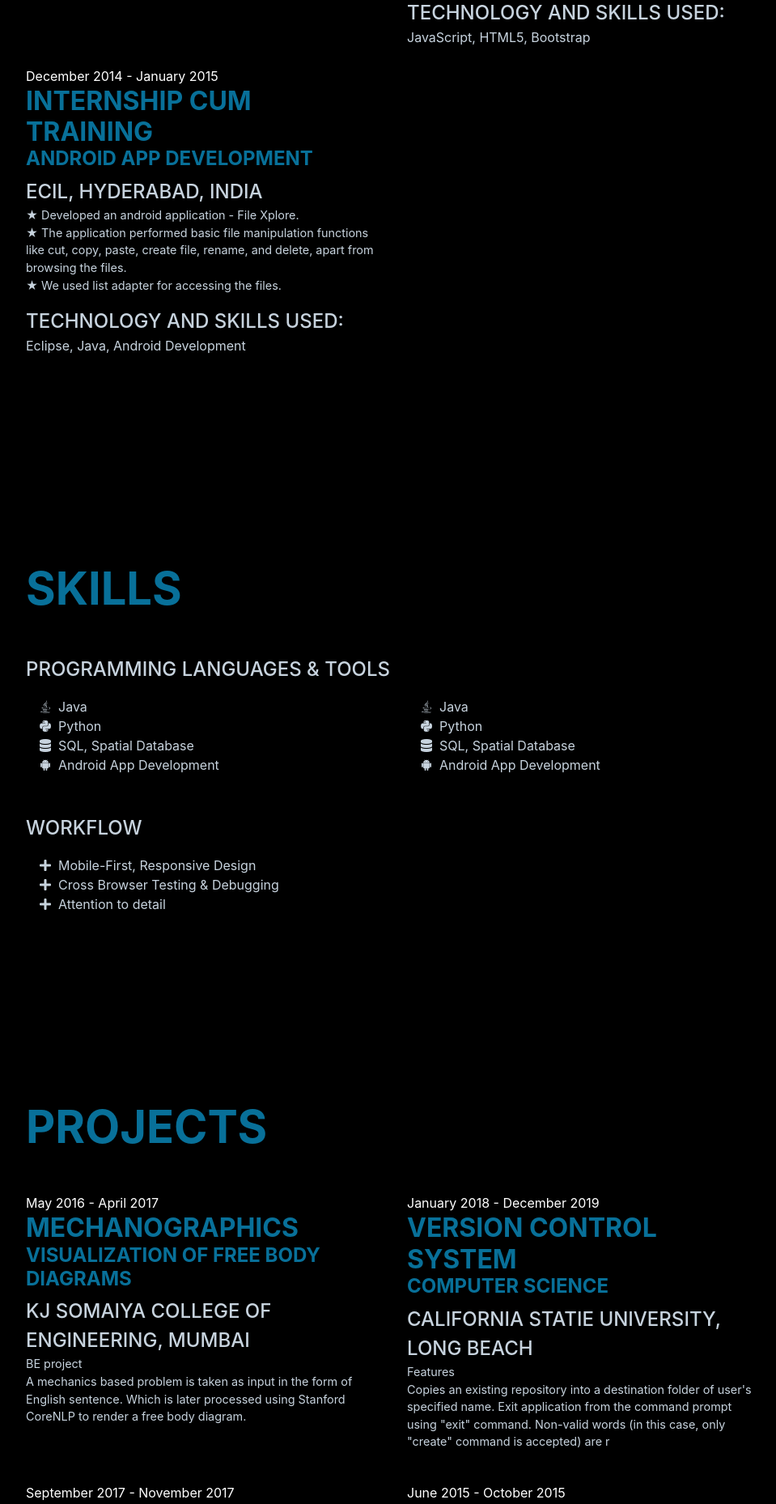
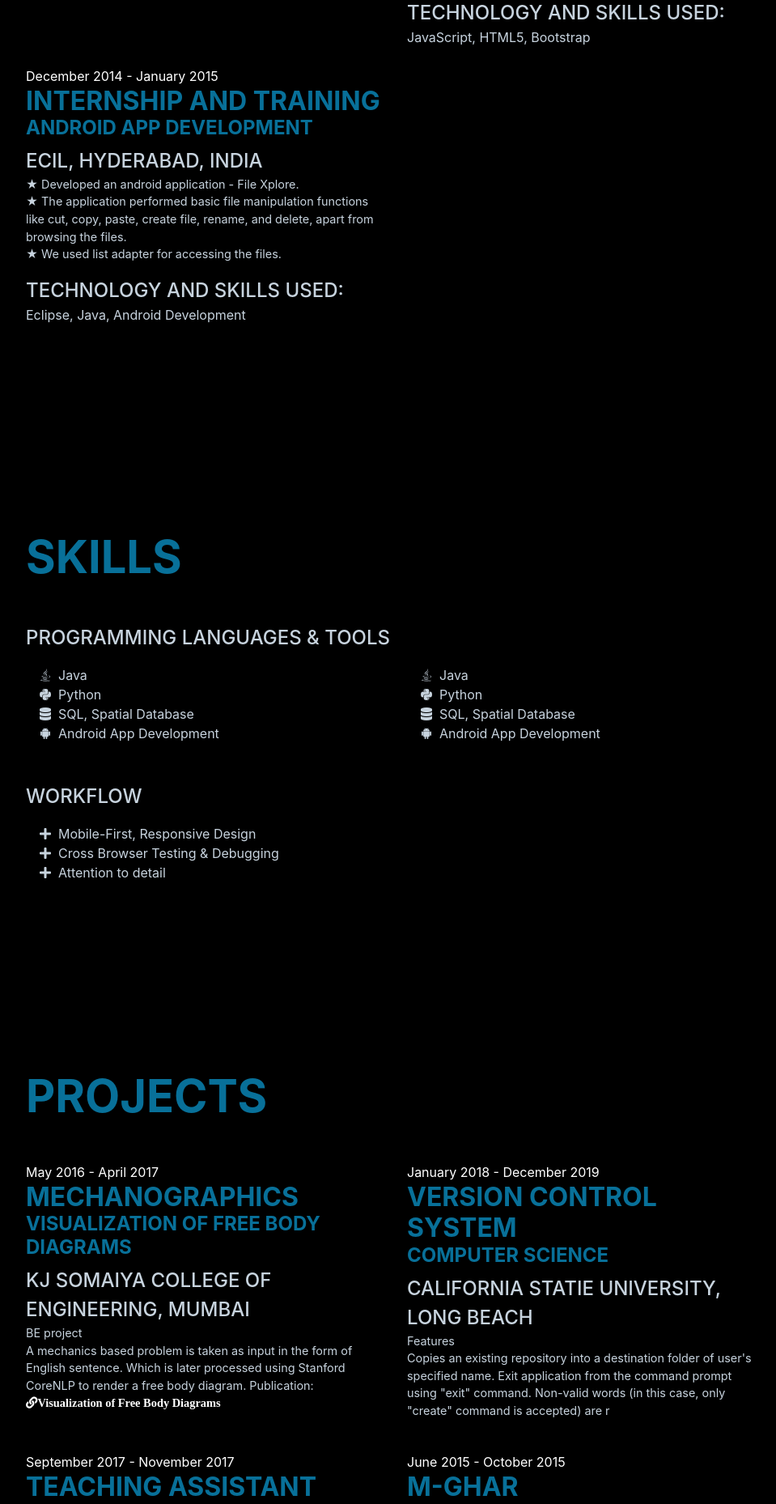
Before and after one commit to Inolas/inolas, a React (Create React App) app: page / in a window 1280 px wide. Shown: the part 2505-4363 px from the top of the page at 81% size, without its empty margins (288-1247 px from the left). Built offline with nearby package versions, Linux system fonts and the light colour scheme; a web font is replaced by a local one.

Commit message:
inolas to inoals.github.io

```diff
--- a/package.json
+++ b/package.json
@@ -2,7 +2,7 @@
   "name": "inolas",
   "version": "0.1.0",
   "private": true,
-  "homepage": "https://inolas.github.io/inolas",
+  "homepage": "https://inolas.github.io",
   "dependencies": {
     "gh-pages": "^2.1.1",
     "react": "^16.9.0",
--- a/src/components/Experience.jsx
+++ b/src/components/Experience.jsx
@@ -77,7 +77,7 @@ export default class Exp extends Component{
                     <div className="col-md-6 col-sm-12 resume-item d-flex flex-column flex-md-row justify-content-between mb-4">
                         <div className="resume-content">
                         <span className="text-primary">December 2014 - January 2015</span>
-                            <h3 className="mb-0">Internship cum Training</h3><h4>Android App Development</h4>
+                            <h3 className="mb-0">Internship and Training</h3><h4>Android App Development</h4>
                             <div className="subheading">ECIL, Hyderabad, India</div>
                             <p>
                             ★ Developed an android application - File Xplore. <br></br>
--- a/src/components/Projects.jsx
+++ b/src/components/Projects.jsx
@@ -14,6 +14,9 @@ export default class Projects extends Component{
                             <div className="subheading">KJ Somaiya College of Engineering, Mumbai</div>
                             <p>BE project<br></br>A mechanics based problem is taken as input in the form of English sentence.
                                 Which is later processed using Stanford CoreNLP to render a free body diagram.
+                                Publication: <a href="https://www.ijcaonline.org/archives/volume165/number11/jain-2017-ijca-914049.pdf" target="_blank" className="fa-link fa text-primary" rel="noopener noreferrer">
+                                Visualization of Free Body Diagrams
+                                <span className="sr-only="></span></a>
                             </p>
                         </div>
                     </div>
```
Also changed, not shown: 1 other file (tests, documents, lock files or other folders).
